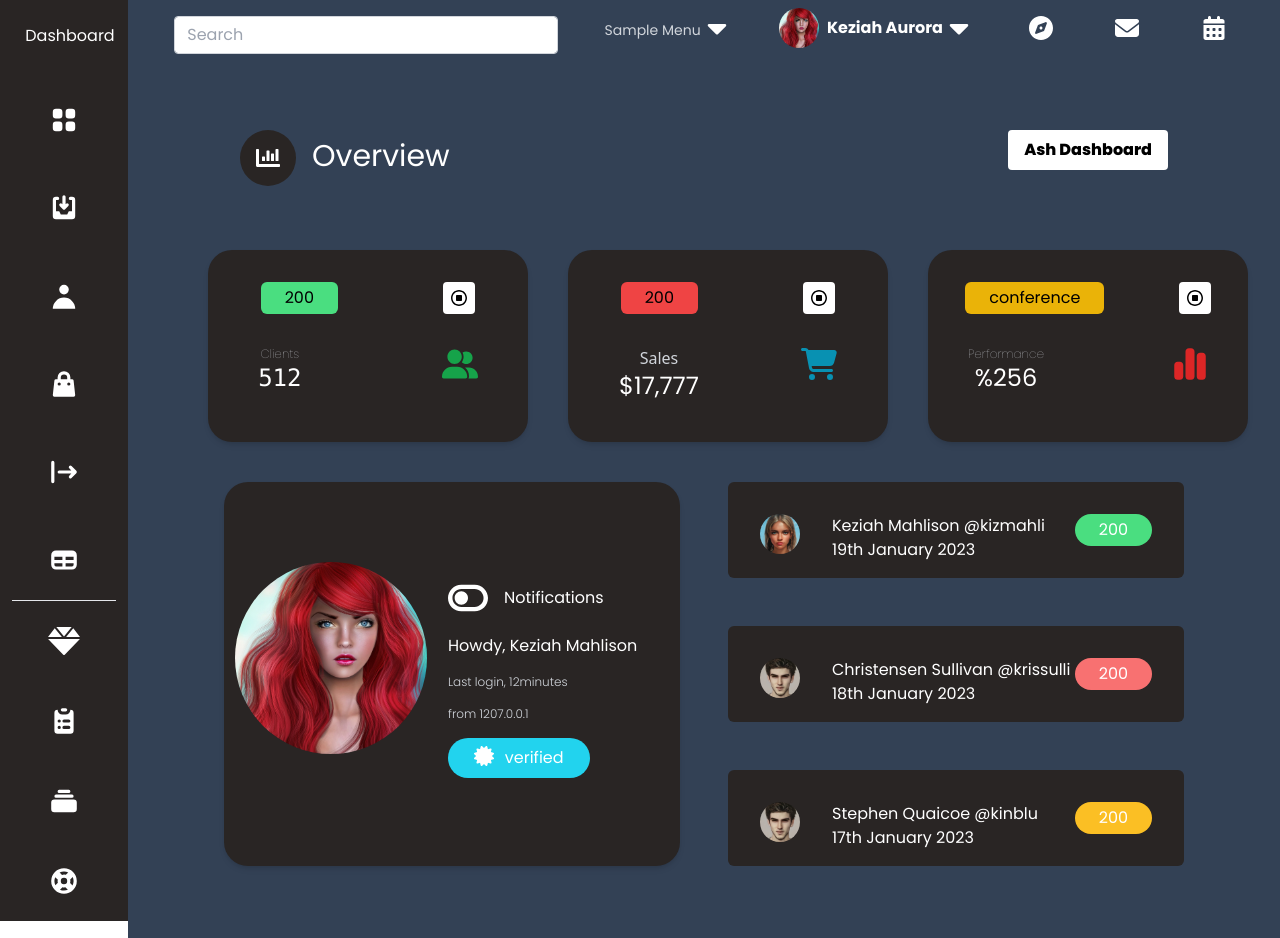
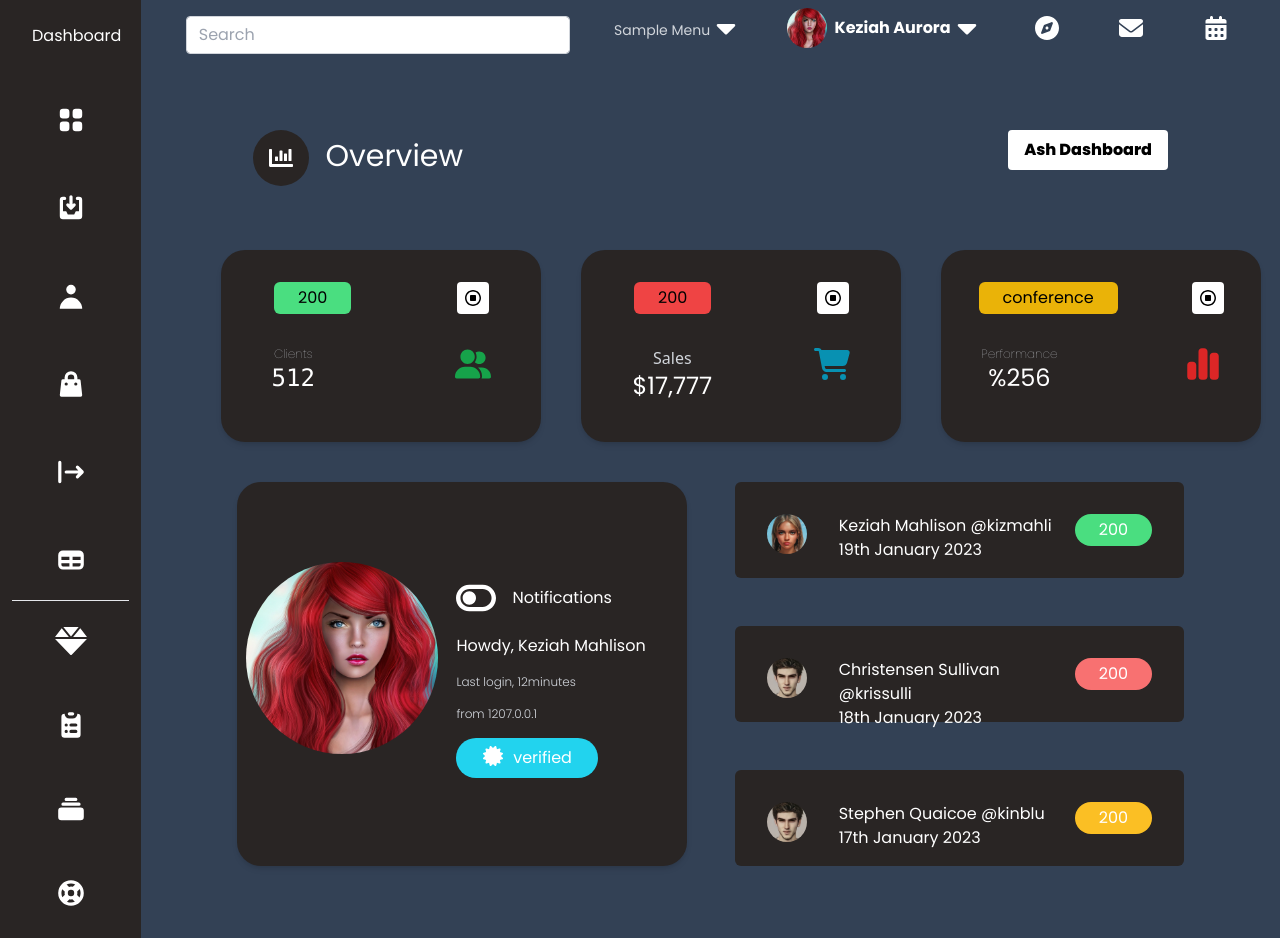
Before and after one commit to Obaayaa-1988/nuxt-tailwind-admin-dashboard, a Nuxt app: page /Home in a window 1280 px wide. Built offline with nearby package versions, Linux system fonts and the light colour scheme.

Commit message:
increased side bar height

```diff
--- a/components/SideBar.vue
+++ b/components/SideBar.vue
@@ -1,6 +1,6 @@
 <template>
     <div >
-        <aside class="w-32" aria-label="Sidebar">
+        <aside class=" h-full" aria-label="Sidebar">
         <div class="px-3 py-4 overflow-y-auto  bg-stone-800 ">
             <ul class="space-y-10 ">
                 <li class="flex justify-center">
@@ -91,7 +91,7 @@
                     </a>
                 </li>
             </ul>
-            <ul class="pt-4 mt-4 space-y-8 border-t border-gray-200 dark:border-gray-700">
+            <ul class="pt-4 mt-4 space-y-9 pb-[5px] border-t border-gray-200 dark:border-gray-700">
                 <li class="flex justify-center">
                     <a href="#"
                         class="flex items-center p-2 text-base font-normal  transition duration-75 ">
```
